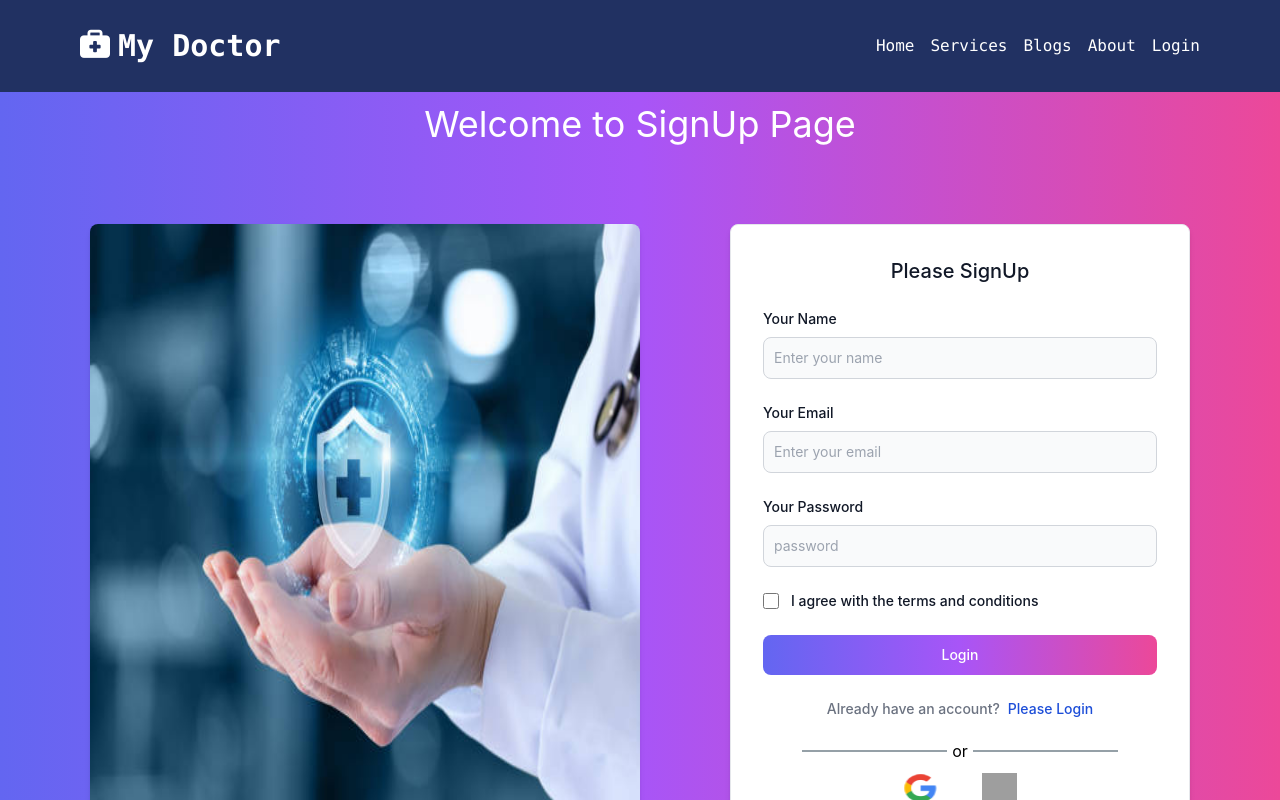
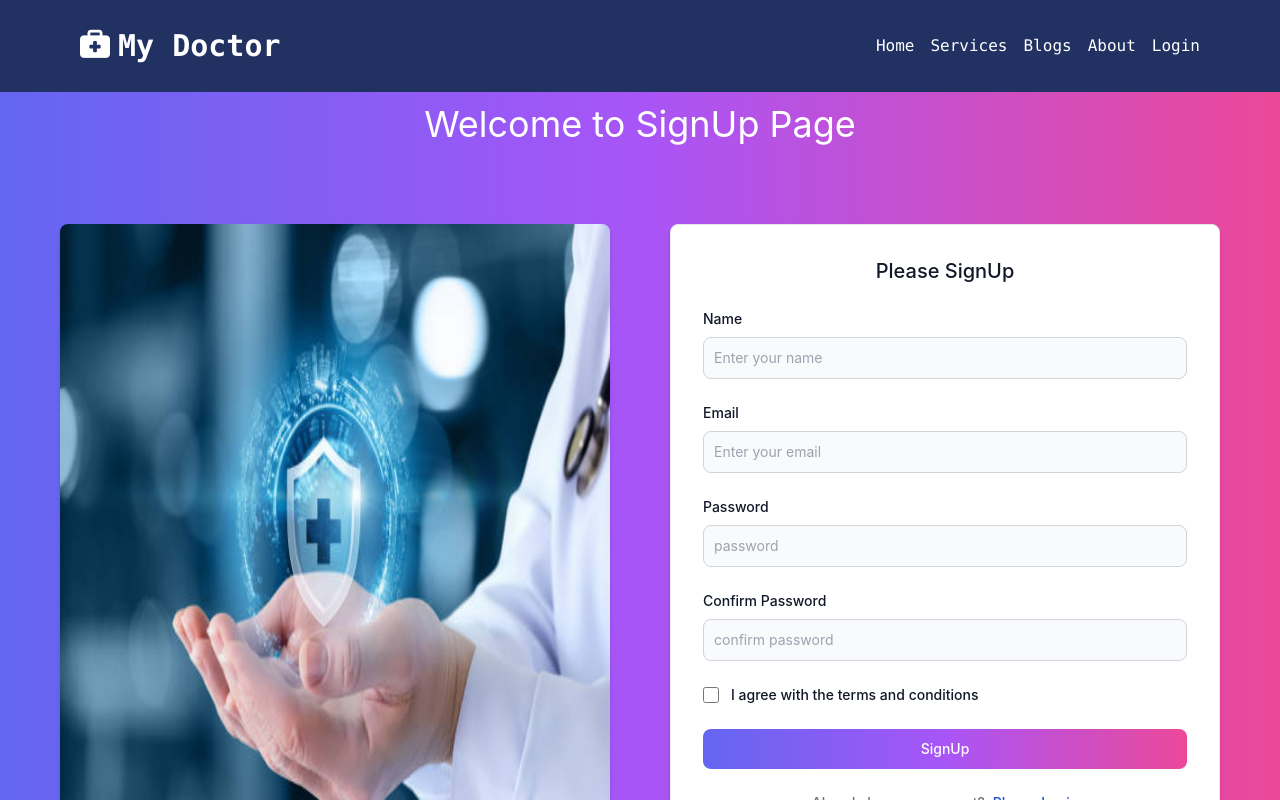
Before and after one commit to iu-sumon/independent-service-provider-public, a React (Create React App) app: page /signup in a window 1280 px wide. Shown: the top 800 px of the page. Built offline with nearby package versions, Linux system fonts and the light colour scheme; no server answers; grey boxes are pictures that could not be loaded.

Commit message:
login added

```diff
--- a/package.json
+++ b/package.json
@@ -13,6 +13,7 @@
     "react-firebase-hooks": "^5.0.3",
     "react-router-dom": "^6.3.0",
     "react-scripts": "5.0.1",
+    "react-toastify": "^8.2.0",
     "web-vitals": "^2.1.4"
   },
   "scripts": {
--- a/src/Components/CheckOut/CheckOut.js
+++ b/src/Components/CheckOut/CheckOut.js
@@ -1,10 +1,8 @@
 import React from 'react';
-
 const CheckOut = () => {
     return (
         <div>
-
-            <form>
+ <form>
                 <div class="relative z-0 mb-6 w-full group">
                     <input type="email" name="floating_email" class="block py-2.5 px-0 w-full text-sm text-gray-900 bg-transparent border-0 border-b-2 border-gray-300 appearance-none dark:text-white dark:border-gray-600 dark:focus:border-blue-500 focus:outline-none focus:ring-0 focus:border-blue-600 peer" placeholder=" " required=""/>
                         <label for="floating_email" class="absolute text-sm text-gray-500 dark:text-gray-400 duration-300 transform -translate-y-6 scale-75 top-3 -z-10 origin-[0] peer-focus:left-0 peer-focus:text-blue-600 peer-focus:dark:text-blue-500 peer-placeholder-shown:scale-100 peer-placeholder-shown:translate-y-0 peer-focus:scale-75 peer-focus:-translate-y-6">Email address</label>
--- a/src/Components/Login/Login.js
+++ b/src/Components/Login/Login.js
@@ -1,38 +1,66 @@
 import React, { useState } from 'react';
-import { useSignInWithEmailAndPassword } from 'react-firebase-hooks/auth';
+import { async } from '@firebase/util';
+import { useSendPasswordResetEmail, useSignInWithEmailAndPassword } from 'react-firebase-hooks/auth';
 import { Link, useLocation, useNavigate } from 'react-router-dom';
 import auth from '../../firebase.init';
 import loginPhoto from '../../images/other/login.jpg'
+import Loading from '../Loading/Loading';
 import SocialLink from '../SocialLink/SocialLink';
+import { ToastContainer, toast } from 'react-toastify';
+import 'react-toastify/dist/ReactToastify.css';
 const Login = () => {
     const [email, setEmail] = useState('')
     const [password, setPassword] = useState('')
-    const [signInWithEmailAndPassword, user,
-        loading,
-        error,
-    ] = useSignInWithEmailAndPassword(auth);
+    const [signInWithEmailAndPassword, user,loading,signInError] = useSignInWithEmailAndPassword(auth);
+    const [sendPasswordResetEmail, sending, resetError] = useSendPasswordResetEmail(auth);
+
+
     const location = useLocation()
-    const from = location.state?.from?.pathname || "/shipment";
+    const from = location.state?.from?.pathname || "/";
 
     const navigate = useNavigate()
+    if(user)
+    {
+        navigate(from, { replace: true });
+    }
 
-    user && navigate(from, { replace: true });
+    if(loading||sending)
+    {
+        return <Loading></Loading>
+    }
+    let getError;
+   if(signInError || resetError )
+   {
+       getError=<p>Error:{signInError?.message} {resetError?.message}</p>
+   }
+   const handleResetPassword = async ()=>{
+
+       if(email)
+       {
+        await sendPasswordResetEmail(email);
+        toast('Sent email');
+       }
+       else{
+           toast('Please Send Your Address')
+       }
+
+   }
     return (
         <div className='bg-gradient-to-r from-indigo-500 via-purple-500 to-pink-500'>
             <h1 className='text-4xl text-center text-white  pt-3'>Welcome to Login Page</h1>
             <div className='py-20 flex justify-evenly items-center'>
                 <div>
-                    <img className='rounded-lg shadow-md  w-[450px] h-[505px]' src={loginPhoto} alt="" />
+                    <img className='rounded-lg shadow-md  w-[450px] h-[550px]' src={loginPhoto} alt="" />
                 </div>
-                <div className="p-4 w-[400px] h-[505px] bg-white rounded-lg border border-gray-200 shadow-md sm:p-6 lg:p-8 dark:bg-gray-800 dark:border-gray-700">
+                <div className="p-4 w-[450px] h-[550px] bg-white rounded-lg border border-gray-200 shadow-md sm:p-6 lg:p-8 dark:bg-gray-800 dark:border-gray-700">
                     <form className="space-y-6" >
                         <h5 className="text-xl font-medium text-gray-900 dark:text-white text-center">Please Login</h5>
                         <div>
-                            <label for="email" className="block mb-2 text-sm font-medium text-gray-900 dark:text-gray-300">Your email</label>
+                            <label for="email" className="block mb-2 text-sm font-medium text-gray-900 dark:text-gray-300">Email</label>
                             <input onBlur={(e) => setEmail(e.target.value)} type="email" name="email" id="email" className="bg-gray-50 border border-gray-300 text-gray-900 text-sm rounded-lg focus:ring-blue-500 focus:border-blue-500 block w-full p-2.5 dark:bg-gray-600 dark:border-gray-500 dark:placeholder-gray-400 dark:text-white" placeholder="Enter your email" required />
                         </div>
                         <div>
-                            <label for="password" className="block mb-2 text-sm font-medium text-gray-900 dark:text-gray-300">Your password</label>
+                            <label for="password" className="block mb-2 text-sm font-medium text-gray-900 dark:text-gray-300">Password</label>
                             <input onBlur={(e) => setPassword(e.target.value)} type="password" name="password" id="password" placeholder="password" className="bg-gray-50 border border-gray-300 text-gray-900 text-sm rounded-lg focus:ring-blue-500 focus:border-blue-500 block w-full p-2.5 dark:bg-gray-600 dark:border-gray-500 dark:placeholder-gray-400 dark:text-white" required />
                         </div>
                         <div className="flex items-start">
@@ -44,14 +72,16 @@ const Login = () => {
                                     <label for="remember" className="font-medium text-gray-900 dark:text-gray-300">Remember me</label>
                                 </div>
                             </div>
-                            <Link to="/" className="ml-auto text-sm text-blue-700 hover:underline dark:text-blue-500">Lost Password?</Link>
+                            <button onClick={handleResetPassword} className="ml-auto text-sm text-blue-700 hover:underline dark:text-blue-500">Lost Password?</button>
                         </div>
+                        <p className='text-red-600 text-center'>{getError}</p>
                         <button onClick={(e) => { e.preventDefault(); signInWithEmailAndPassword(email, password) }} type="submit" className="w-full text-white bg-gradient-to-r from-indigo-500 via-purple-500 to-pink-500 hover:bg-blue-800 focus:ring-4 focus:outline-none focus:ring-blue-300 font-medium rounded-lg text-sm px-5 py-2.5 text-center dark:bg-blue-600 dark:hover:bg-blue-700 dark:focus:ring-blue-800">Login</button>
                         <div className="text-sm font-medium text-gray-500 dark:text-gray-300 text-center pb-5">
                             Not registered? <Link to="/signup" className="text-blue-700 hover:underline dark:text-blue-500">Create account</Link>
                         </div>
                     </form>
                     <SocialLink></SocialLink>
+                    <ToastContainer></ToastContainer>
                 </div>
 
             </div>
--- a/src/Components/Navbar/Navbar.js
+++ b/src/Components/Navbar/Navbar.js
@@ -1,7 +1,11 @@
 import React, { useState } from 'react';
 import CustomLink from '../CustomLink/CustomLink';
 import { MenuIcon, XIcon } from '@heroicons/react/solid'
+import { useAuthState } from 'react-firebase-hooks/auth';
+import auth from '../../firebase.init';
+import { signOut } from 'firebase/auth';
 const Navbar = () => {
+    const [user] = useAuthState(auth)
     const [open, setOpen] = useState(false)
     return (
         <nav className='md:mr-20'>
@@ -15,7 +19,8 @@ const Navbar = () => {
                 <CustomLink to='/services'>Services</CustomLink>
                 <CustomLink to='/blogs'>Blogs</CustomLink>
                 <CustomLink to='/about'>About</CustomLink>
-                <CustomLink to='/login'>Login</CustomLink>
+              { user ? <CustomLink onClick={()=>signOut(auth)}  to='/login'>SignOut</CustomLink> :
+                <CustomLink to='/login'>Login</CustomLink>}
 
             </div>
 
--- a/src/Components/ServiceDetails/ServiceDetails.js
+++ b/src/Components/ServiceDetails/ServiceDetails.js
@@ -1,17 +1,18 @@
 import React from 'react';
-import { Link } from 'react-router-dom';
+import { Link, useParams } from 'react-router-dom';
 import doctor from '../../images/other/smile-doctor.jpg'
 const ServiceDetails = () => {
+    const {serviceId}=useParams()
     return (
         <div>
 
             <div className='flex flex-col justify-center items-center px-4 py-5 bg-gradient-to-r from-indigo-500 via-purple-500 to-pink-500 width-full h-screen'>
                 <div className='px-1 py-1 rounded-lg md:order-2 order-1 text-center'>
-                    <img className='rounded-lg' src={doctor} alt="" />
-                    <Link to='/checkout' type="button" className="py-3 px-20 mr-2 mb-2 text-md font-bold text-gray-900 focus:outline-none bg-white rounded-full border border-gray-200 hover:bg-gray-100 hover:text-blue-700 focus:z-10 focus:ring-4 focus:ring-gray-200 dark:focus:ring-gray-700 dark:bg-gray-800 dark:text-gray-400 dark:border-gray-600 dark:hover:text-white dark:hover:bg-gray-700 mt-5">Check Out</Link>
+                    <img className='rounded-lg mb-10' src={doctor} alt="" />
+                    <Link to='/checkout' className="py-3 px-20 mr-2 mb-2 text-md font-bold text-gray-900 focus:outline-none bg-white rounded-full border border-gray-200 hover:bg-gray-100 hover:text-blue-700 focus:z-10 focus:ring-4 focus:ring-gray-200 dark:focus:ring-gray-700 dark:bg-gray-800 dark:text-gray-400 dark:border-gray-600 dark:hover:text-white dark:hover:bg-gray-700">Check Out</Link>
                 </div>
                 <div className='md:order-1 order-2'>
-                    <h1 className='md:text-[50px] text-2xl text-white  mb-10'>Thanks For Booking</h1>
+                    <h1 className='md:text-[50px] text-2xl text-white  mb-10'>Thanks For Booking {serviceId}</h1>
                 </div>
 
             </div>
--- a/src/Components/SignUp/SignUp.js
+++ b/src/Components/SignUp/SignUp.js
@@ -1,29 +1,77 @@
-import React from 'react';
-import { Link } from 'react-router-dom';
+import React, { useState } from 'react';
+import { async } from '@firebase/util';
+import { Link, useNavigate } from 'react-router-dom';
 import SocialLink from '../SocialLink/SocialLink';
 import signupPhoto from '../../images/other/signup.jpg'
+import { useCreateUserWithEmailAndPassword, useUpdateProfile } from 'react-firebase-hooks/auth';
+import auth from '../../firebase.init';
+import Loading from '../Loading/Loading';
+
 const SignUp = () => {
+
+    const [name, setName] = useState('')
+    const [email, setEmail] = useState('')
+    const [password, setPassword] = useState('')
+    const [confirmPassword, setConfirmPassword] = useState('')
+    const [userError, setUserError] = useState('')
+
+    const [createUserWithEmailAndPassword, createUser, loading, createError] = useCreateUserWithEmailAndPassword(auth);
+    const [updateProfile, updating, updatingError] = useUpdateProfile(auth);
+    const navigate = useNavigate()
+    let getError;
+
+    if (loading || updating) {
+        return <Loading></Loading>
+    }
+
+    if (createError || updatingError) {
+        getError = <p>Error:{createError?.message} {updatingError?.message}</p>
+    }
+    if(createUser)
+    {
+        console.log(createUser);
+    }
+
+    const handleSignUp = async (event) => {
+        event.preventDefault()
+        if (password !== confirmPassword) {
+            setUserError('Password did not match!')
+            return;
+        }
+        if (password.length < 6) {
+            setUserError('Password must be 6 character or longer.')
+            return;
+        }
+        await createUserWithEmailAndPassword(email, password)
+        await updateProfile(updateProfile({ displayName: name }))
+        navigate('/')
+    }
+
     return (
         <div className='bg-gradient-to-r from-indigo-500 via-purple-500 to-pink-500'>
             <h1 className='text-4xl text-center text-white  pt-3'>Welcome to SignUp Page</h1>
             <div className='py-20 flex justify-evenly items-center'>
                 <div>
-                    <img className='rounded-lg shadow-md  w-[550px] h-[600px]' src={signupPhoto} alt="" />
+                    <img className='rounded-lg shadow-md  w-[550px] h-[700px]' src={signupPhoto} alt="" />
                 </div>
-                <div className="p-4 w-[460px] h-[600px] bg-white rounded-lg border border-gray-200 shadow-md sm:p-6 lg:p-8 dark:bg-gray-800 dark:border-gray-700">
-                    <form className="space-y-6" >
+                <div className="p-4 w-[550px] h-[700px] bg-white rounded-lg border border-gray-200 shadow-md sm:p-6 lg:p-8 dark:bg-gray-800 dark:border-gray-700">
+                    <form className="space-y-6" onSubmit={handleSignUp}>
                         <h5 className="text-xl font-medium text-gray-900 dark:text-white text-center">Please SignUp</h5>
                         <div>
-                            <label for="email" className="block mb-2 text-sm font-medium text-gray-900 dark:text-gray-300">Your Name</label>
-                            <input type="name" name="name" id="name" className="bg-gray-50 border border-gray-300 text-gray-900 text-sm rounded-lg focus:ring-blue-500 focus:border-blue-500 block w-full p-2.5 dark:bg-gray-600 dark:border-gray-500 dark:placeholder-gray-400 dark:text-white" placeholder="Enter your name" required />
+                            <label for="email" className="block mb-2 text-sm font-medium text-gray-900 dark:text-gray-300">Name</label>
+                            <input onBlur={(e) => setName(e.target.value)} type="name" name="name" id="name" className="bg-gray-50 border border-gray-300 text-gray-900 text-sm rounded-lg focus:ring-blue-500 focus:border-blue-500 block w-full p-2.5 dark:bg-gray-600 dark:border-gray-500 dark:placeholder-gray-400 dark:text-white" placeholder="Enter your name" required />
                         </div>
                         <div>
-                            <label for="email" className="block mb-2 text-sm font-medium text-gray-900 dark:text-gray-300">Your Email</label>
-                            <input type="email" name="email" id="email" className="bg-gray-50 border border-gray-300 text-gray-900 text-sm rounded-lg focus:ring-blue-500 focus:border-blue-500 block w-full p-2.5 dark:bg-gray-600 dark:border-gray-500 dark:placeholder-gray-400 dark:text-white" placeholder="Enter your email" required />
+                            <label for="email" className="block mb-2 text-sm font-medium text-gray-900 dark:text-gray-300">Email</label>
+                            <input onBlur={(e) => setEmail(e.target.value)} type="email" name="email" id="email" className="bg-gray-50 border border-gray-300 text-gray-900 text-sm rounded-lg focus:ring-blue-500 focus:border-blue-500 block w-full p-2.5 dark:bg-gray-600 dark:border-gray-500 dark:placeholder-gray-400 dark:text-white" placeholder="Enter your email" required />
                         </div>
                         <div>
-                            <label for="password" className="block mb-2 text-sm font-medium text-gray-900 dark:text-gray-300">Your Password</label>
-                            <input type="password" name="password" id="password" placeholder="password" className="bg-gray-50 border border-gray-300 text-gray-900 text-sm rounded-lg focus:ring-blue-500 focus:border-blue-500 block w-full p-2.5 dark:bg-gray-600 dark:border-gray-500 dark:placeholder-gray-400 dark:text-white" required />
+                            <label for="password" className="block mb-2 text-sm font-medium text-gray-900 dark:text-gray-300">Password</label>
+                            <input onBlur={(e) => setPassword(e.target.value)} type="password" name="password" id="password" placeholder="password" className="bg-gray-50 border border-gray-300 text-gray-900 text-sm rounded-lg focus:ring-blue-500 focus:border-blue-500 block w-full p-2.5 dark:bg-gray-600 dark:border-gray-500 dark:placeholder-gray-400 dark:text-white" required />
+                        </div>
+                        <div>
+                            <label for="password" className="block mb-2 text-sm font-medium text-gray-900 dark:text-gray-300">Confirm Password</label>
+                            <input onBlur={(e) => setConfirmPassword(e.target.value)} type="password" name="confirm-password" id="confirm-password" placeholder="confirm password" className="bg-gray-50 border border-gray-300 text-gray-900 text-sm rounded-lg focus:ring-blue-500 focus:border-blue-500 block w-full p-2.5 dark:bg-gray-600 dark:border-gray-500 dark:placeholder-gray-400 dark:text-white" required />
                         </div>
                         <div className="flex items-start">
                             <div className="flex items-start">
@@ -35,10 +83,13 @@ const SignUp = () => {
                                 </div>
                             </div>
 
+                            <p className='text-red-600 text-center'>{userError}</p>
+                            <p className='text-red-600 text-center'>{getError}</p>
+
                         </div>
-                        <button type="submit" className="w-full text-white bg-gradient-to-r from-indigo-500 via-purple-500 to-pink-500 hover:bg-blue-800 focus:ring-4 focus:outline-none focus:ring-blue-300 font-medium rounded-lg text-sm px-5 py-2.5 text-center dark:bg-blue-600 dark:hover:bg-blue-700 dark:focus:ring-blue-800">Login</button>
+                        <button type="submit" className="w-full text-white bg-gradient-to-r from-indigo-500 via-purple-500 to-pink-500 hover:bg-blue-800 focus:ring-4 focus:outline-none focus:ring-blue-300 font-medium rounded-lg text-sm px-5 py-2.5 text-center dark:bg-blue-600 dark:hover:bg-blue-700 dark:focus:ring-blue-800">SignUp</button>
                         <div className="text-sm font-medium text-gray-500 dark:text-gray-300 text-center pb-5">
-                        Already have an account?<Link to="/login" className="text-blue-700 hover:underline dark:text-blue-500 pl-2">Please Login</Link>
+                            Already have an account?<Link to="/login" className="text-blue-700 hover:underline dark:text-blue-500 pl-2">Please Login</Link>
                         </div>
                     </form>
                     <SocialLink></SocialLink>
```
Also changed, not shown: src/Components/Contact/Contact.js (deleted, +0 -11 lines), src/Components/Footer/Footer.js (+11 -0 lines), src/Components/Loading/Loading.js (+5 -6 lines), src/Components/RequireAuth/RequireAuth.js (+17 -6 lines), 1 other file (tests, documents, lock files or other folders).
